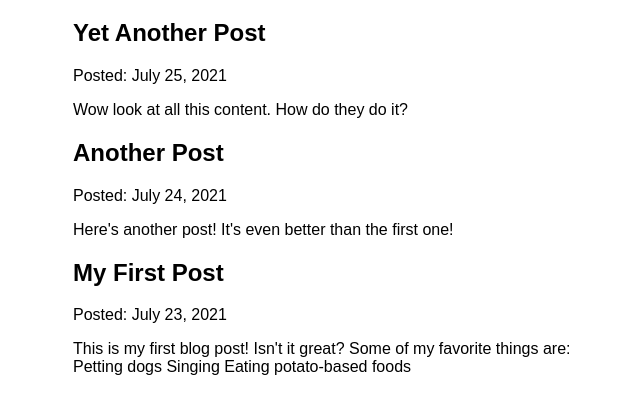
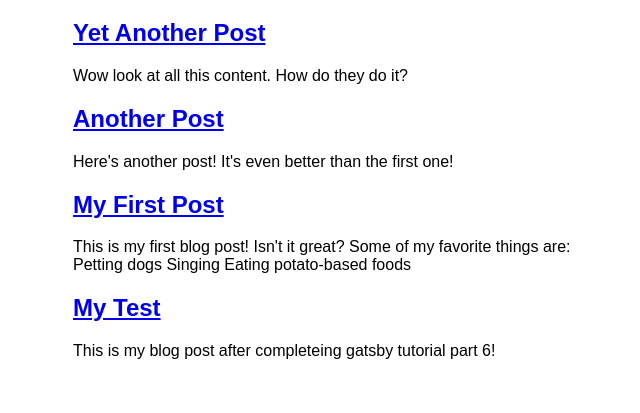
Before and after one commit to Jaymiller2002/my-first-gatsby-site, a Gatsby site: page /blog in a window 1280 px wide. Shown: the part 157-570 px from the top of the page, without its empty margins (317-957 px from the left). Built offline with nearby package versions, Linux system fonts and the light colour scheme; Gatsby itself is replaced by a stand-in of ours.

Commit message:
finished gatsby tutorial part 6

```diff
--- /dev/null
+++ b/blog/test-post.mdx
@@ -0,0 +1,7 @@
+---
+title: "My Test"
+date: "2021-07-23"
+slug: "test-post"
+---
+
+This is my blog post after completeing gatsby tutorial part 6!
--- a/src/pages/blog.js
+++ b/src/pages/blog/index.js
@@ -1,7 +1,7 @@
 import * as React from 'react';
-import Layout from './layout';
-import Seo from '../components/seo';
-import { graphql } from 'gatsby';
+import Layout from '../layout';
+import Seo from '../../components/seo';
+import { Link, graphql } from 'gatsby';
 
 const BlogPage = ({ data }) => {
   return (
@@ -9,8 +9,11 @@
       {
         data.allMdx.nodes.map((node) => (
           <article key={node.id}>
-            <h2>{node.frontmatter.title}</h2>
-            <p>Posted: {node.frontmatter.date}</p>
+            <h2>
+              <Link to={`/blog/${node.frontmatter.slug}`}>
+                {node.frontmatter.title}
+              </Link>
+            </h2>
             <p>{node.excerpt}</p>
           </article>
         ))
@@ -26,6 +29,7 @@
         frontmatter {
           date(formatString: "MMMM D, YYYY")
           title
+          slug
         }
         id
         excerpt
```
Also changed, not shown: src/pages/blog/{mdx.frontmatter__slug}.js (added, +28 -0 lines), 2 other files.
